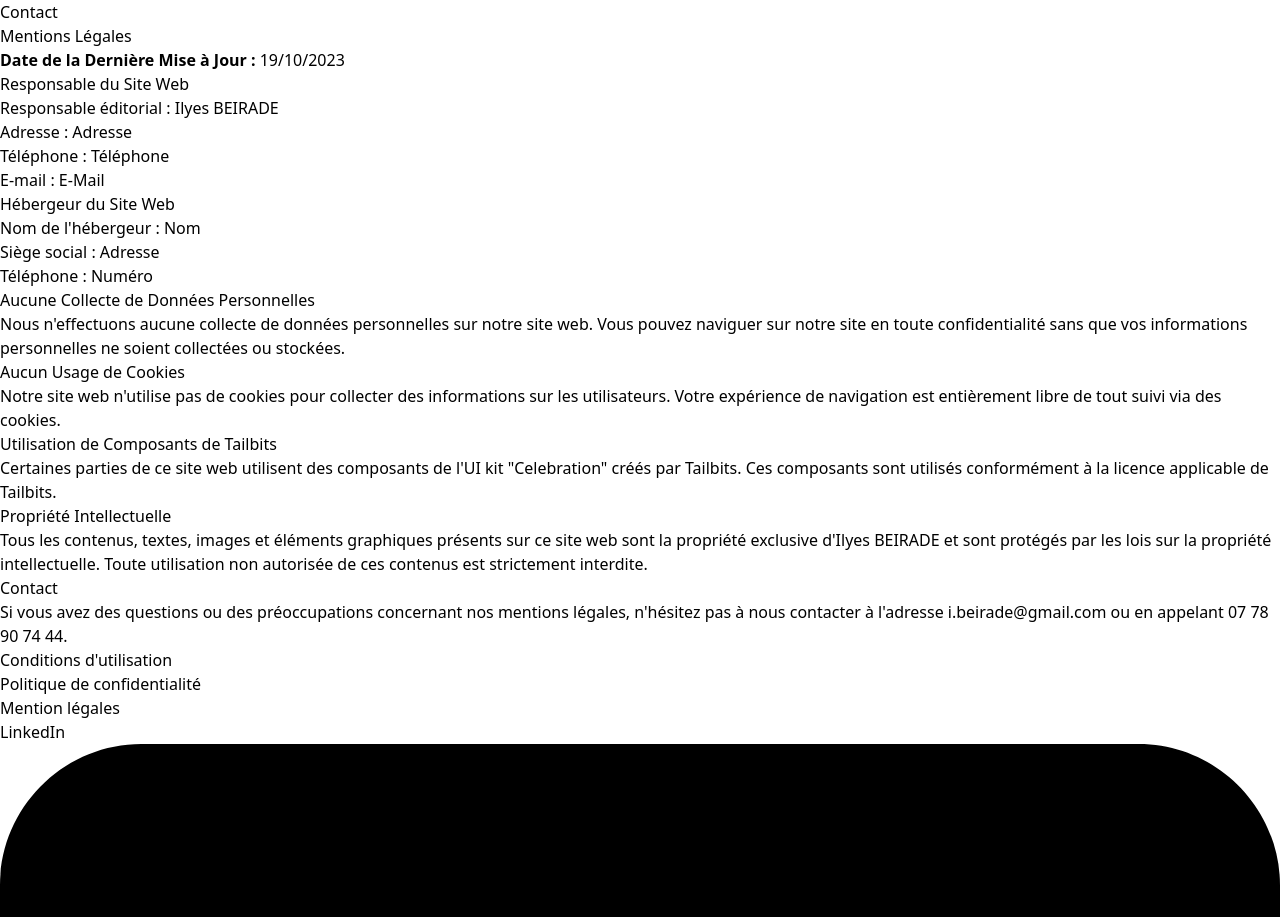
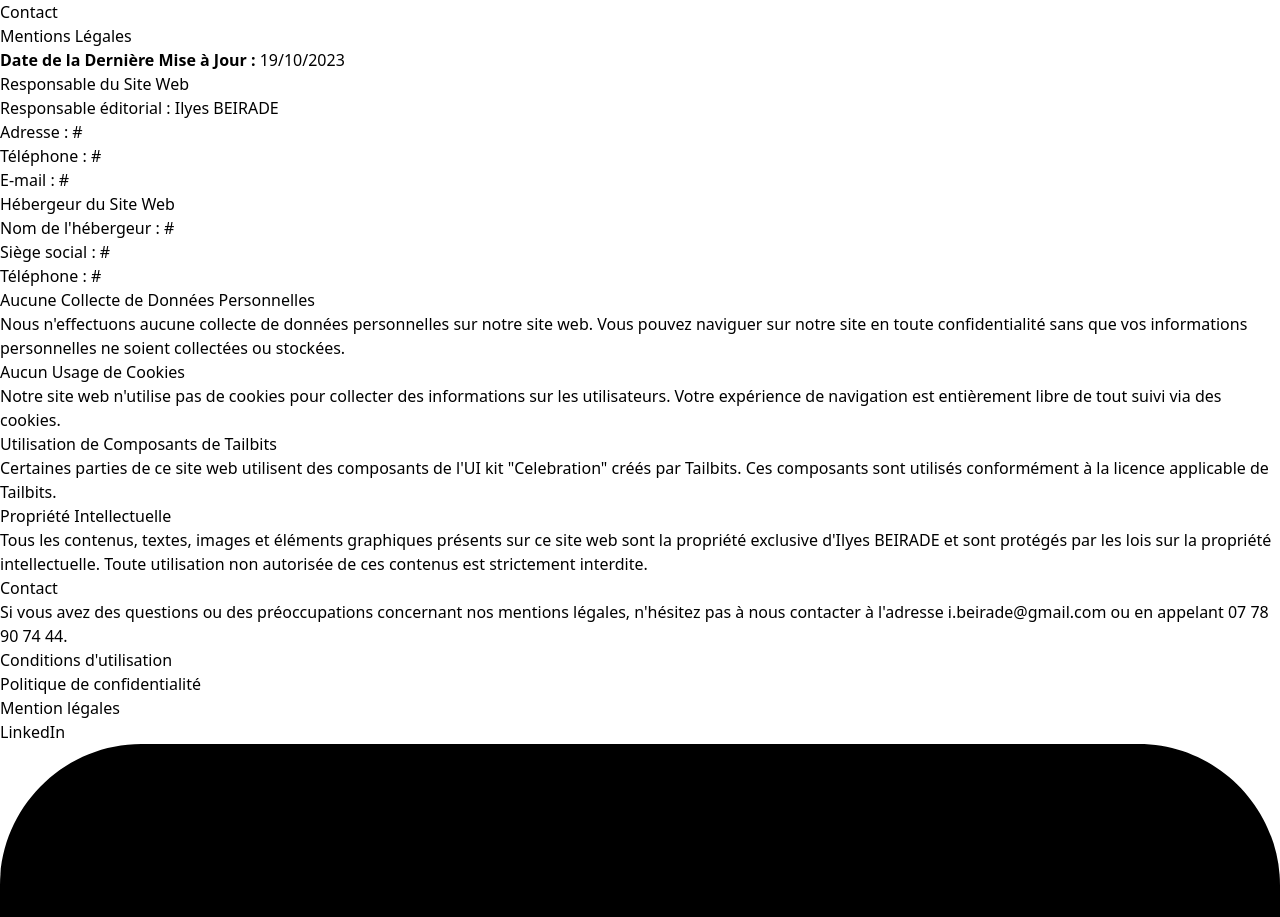
Before and after one commit to y28lyn/portfolio-ilyes, a React (Vite) app: page /mention_legales in a window 1280 px wide. Shown: the part 905-1822 px from the top of the page. Built offline with nearby package versions, Linux system fonts and the light colour scheme.

Commit message:
information updated

```diff
--- a/src/pages/MentionLegales.tsx
+++ b/src/pages/MentionLegales.tsx
@@ -10,16 +10,16 @@ const MentionLegales = () => {
         <section className="mt-6">
           <h2 className="text-xl font-bold">Responsable du Site Web</h2>
           <p>Responsable éditorial : Ilyes BEIRADE</p>
-          <p>Adresse : Adresse</p>
-          <p>Téléphone : Téléphone</p>
-          <p>E-mail : E-Mail</p>
+          <p>Adresse : #</p>
+          <p>Téléphone : #</p>
+          <p>E-mail : #</p>
         </section>
 
         <section className="mt-6">
           <h2 className="text-xl font-bold">Hébergeur du Site Web</h2>
-          <p>Nom de l'hébergeur : Nom</p>
-          <p>Siège social : Adresse</p>
-          <p>Téléphone : Numéro </p>
+          <p>Nom de l'hébergeur : #</p>
+          <p>Siège social : #</p>
+          <p>Téléphone : #</p>
         </section>
 
         <section className="mt-6">
```
